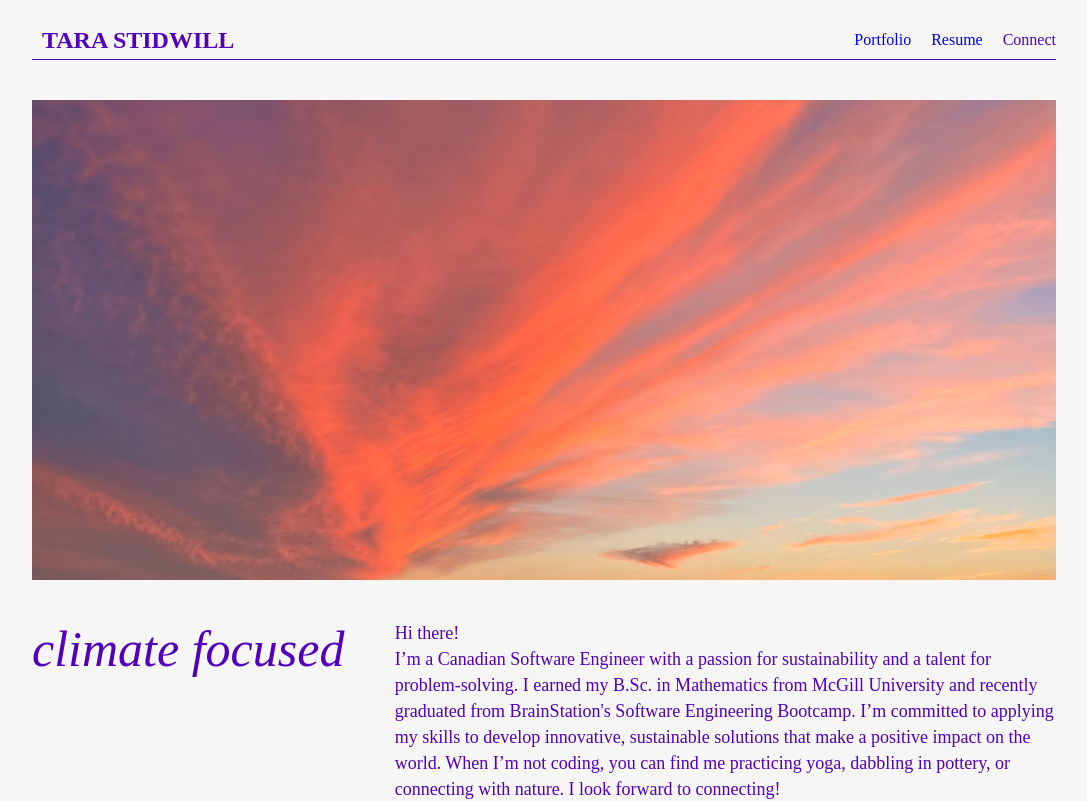
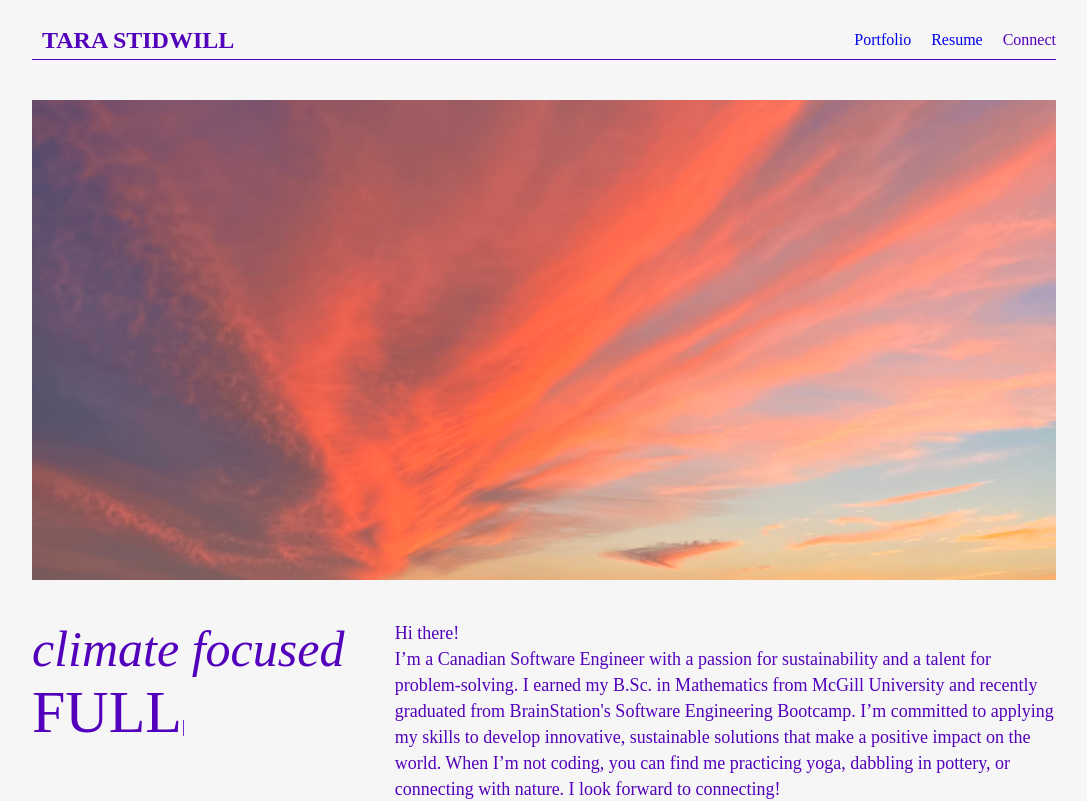
Before and after one commit to tstidwill/portfolio-client, a React (Vite) app: page / in a window 1280 px wide. Shown: the top 801 px of the page, without its empty margins (96-1183 px from the left). Built offline with nearby package versions, Linux system fonts and the light colour scheme; a web font is replaced by a local one.

Commit message:
Create a variable TypedText Component and use in Hero Section

```diff
--- a/src/components/Hero/Hero.jsx
+++ b/src/components/Hero/Hero.jsx
@@ -1,4 +1,5 @@
 import "./Hero.scss";
+import TypedText from "../TypedText/TypedText";
 
 export default function Header() {
   return (
@@ -7,9 +8,10 @@ export default function Header() {
       <div className="hero__text">
         <div className="hero__title">
           <h2 className="hero__subheader">climate focused</h2>
-          <h1 className="hero__headline">
-            <span className="auto-type"></span>
-          </h1>
+          <TypedText
+            strings={["FULL-STACK DEVELOPER"]}
+            className="typed-header"
+          />
         </div>
         <div className="hero__bio">
           <p className="hero__paragraph">
--- /dev/null
+++ b/src/components/TypedText/TypedText.jsx
@@ -0,0 +1,24 @@
+import { useEffect, useRef } from "react";
+import Typed from "typed.js";
+import "./TypedText.scss";
+
+const TypedText = ({ strings, className }) => {
+  const el = useRef(null);
+
+  useEffect(() => {
+    const typed = new Typed(el.current, {
+      strings: strings,
+      typeSpeed: 50,
+      backSpeed: 30,
+      loop: true,
+    });
+
+    return () => {
+      typed.destroy();
+    };
+  }, [strings]);
+
+  return <span className={className} ref={el}></span>;
+};
+
+export default TypedText;
--- /dev/null
+++ b/src/components/TypedText/TypedText.scss
@@ -0,0 +1,12 @@
+@use "../../styles/partials/mixins" as *;
+
+.typed-header {
+  font-weight: 400;
+  font-size: 30px;
+  line-height: 38px;
+
+  @include tablet {
+    font-size: 60px;
+    line-height: 68px;
+  }
+}
```
